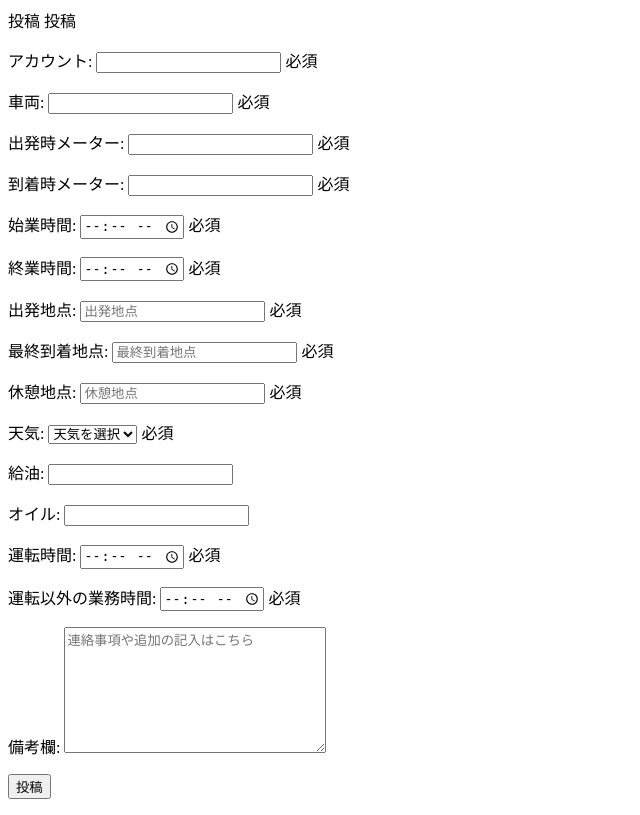
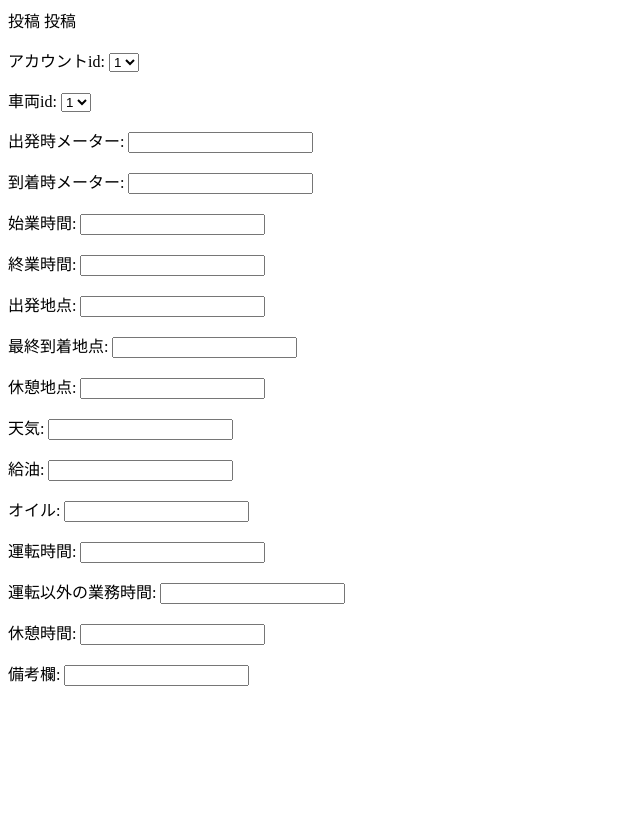
Before and after one commit to bob-g12/dayrepo-for-transportation, a Django app: page /snippets/snippet_post/ in a window 1280 px wide. Shown: the whole page, without its empty margins (0-640 px from the left). After the commit the page ends 686 px from the top, so only its background shows below. Run offline with Django 5.2, Linux system fonts and the light colour scheme; tables that the repository leaves empty hold one stand-in row (values such as "Sample post").

Commit message:
snippet_postの項目をas_p表示に

```diff
--- a/dayrepo/snippets/templates/snippet_post.html
+++ b/dayrepo/snippets/templates/snippet_post.html
@@ -4,92 +4,7 @@
 
 {% block content %}
     <form method="post">
+        {{ form.as_p }}
         {% csrf_token %}
-        <div id="form" style="">
-            <p>
-                <label for="id_day">アカウント:</label>
-                <input type="number" required="" >
-                <span>必須</span>
-            </p>
-            <p>
-                <label for="id_day">車両:</label>
-                <input type="number" required="" >
-                <span>必須</span>
-            </p>
-            <p>
-                <label for="id_day">出発時メーター:</label>
-                <input type="number" required="" >
-                <span>必須</span>
-            </p>
-            <p>
-                <label for="id_day">到着時メーター:</label>
-                <input type="number" required="" >
-                <span>必須</span>
-            </p>
-            <p>
-                <label for="id_start">始業時間:</label>
-                <input type="time" required="" >
-                <span>必須</span>
-            </p>
-            <p>
-                <label for="id_end">終業時間:</label>
-                <input type="time" name="end" required="" id="id_end">
-                <span>必須</span>
-            </p>
-            <p>
-                <label for="id_name">出発地点:</label>
-                <input type="text" placeholder="出発地点" required="" maxlength="20">
-                <span>必須</span>
-            </p>
-            <p>
-                <label for="id_name">最終到着地点:</label>
-                <input type="text" placeholder="最終到着地点" required="" maxlength="20">
-                <span>必須</span>
-            </p>
-            <p>
-                <label for="id_name">休憩地点:</label>
-                <input type="text" placeholder="休憩地点" required="" maxlength="20">
-                <span>必須</span>
-            </p>
-            <p>
-                <label for="id_weather">天気:</label>
-                <select name="weather" required="天気を選択" maxlength="5" id="id_weather">
-                    <option value="" selected="">天気を選択</option>
-
-                    <option value="0">晴れ</option>
-
-                    <option value="1">曇り</option>
-
-                    <option value="2">雨</option>
-
-                    <option value="3">雪</option>
-
-                </select>
-                <span>必須</span>
-            </p>
-            <p>
-                <label for="id_oiling">給油:</label>
-                <input type="number" name="oiling" step="any" id="id_oiling">
-            </p>
-            <p>
-                <label for="id_oil">オイル:</label>
-                <input type="number" name="oil" step="any" id="id_oil">
-            </p>
-            <p>
-                <label for="id_start">運転時間:</label>
-                <input type="time" required="" >
-                <span>必須</span>
-            </p>
-            <p>
-                <label for="id_end">運転以外の業務時間:</label>
-                <input type="time" name="end" required="" id="id_end">
-                <span>必須</span>
-            </p>
-            <p>
-                <label for="id_text">備考欄:</label>
-                <textarea name="text" cols="30" rows="8" placeholder="連絡事項や追加の記入はこちら" maxlength="255" id="id_text"></textarea>
-            </p>
-        </div>
-        <button type="submit" class="button">投稿</button>
     </form>
 {% endblock %}
```
Also changed, not shown: dayrepo/snippets/migrations/0001_initial.py, dayrepo/snippets/migrations/0003_snippet_free_space_alter_snippet_car_id.py (deleted).
